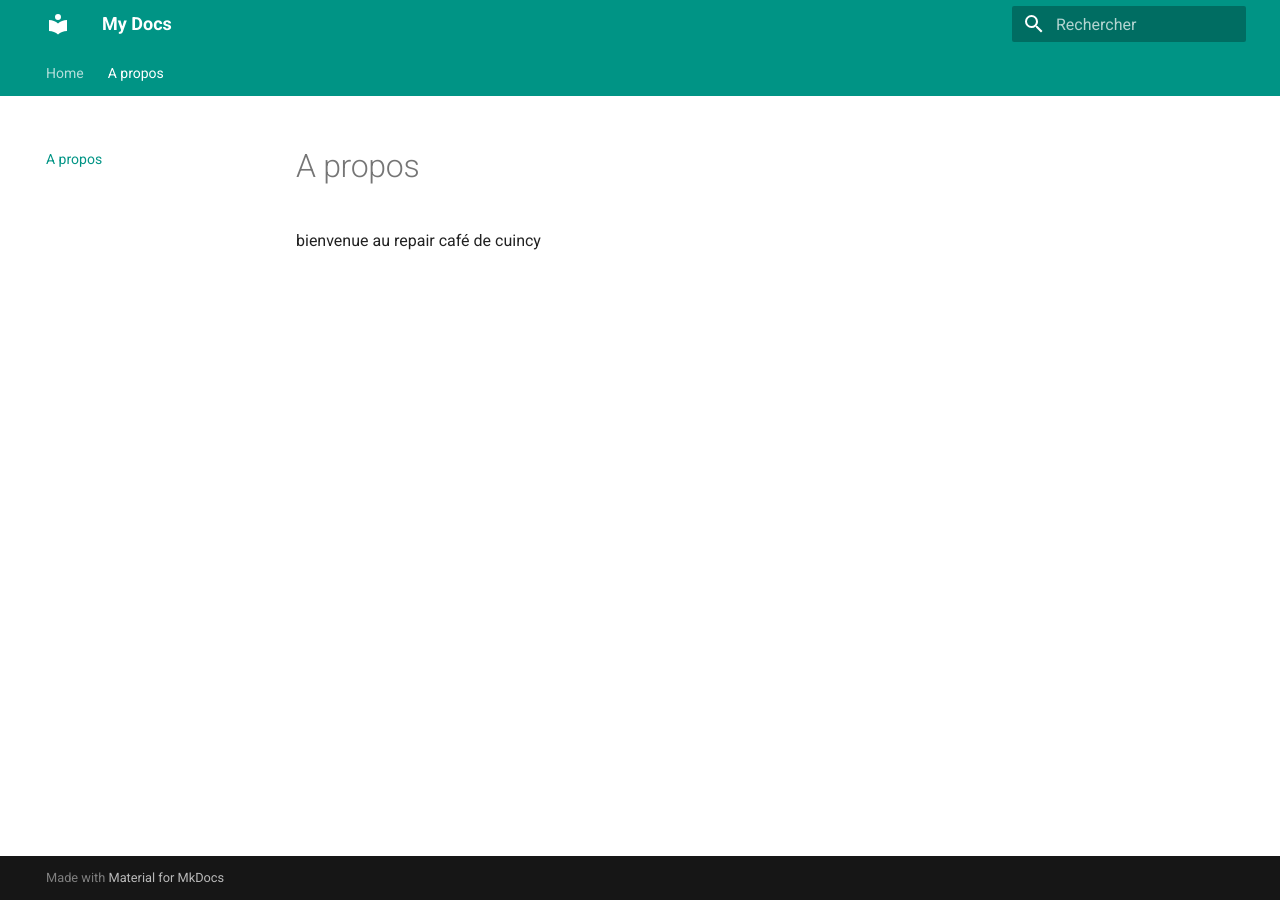
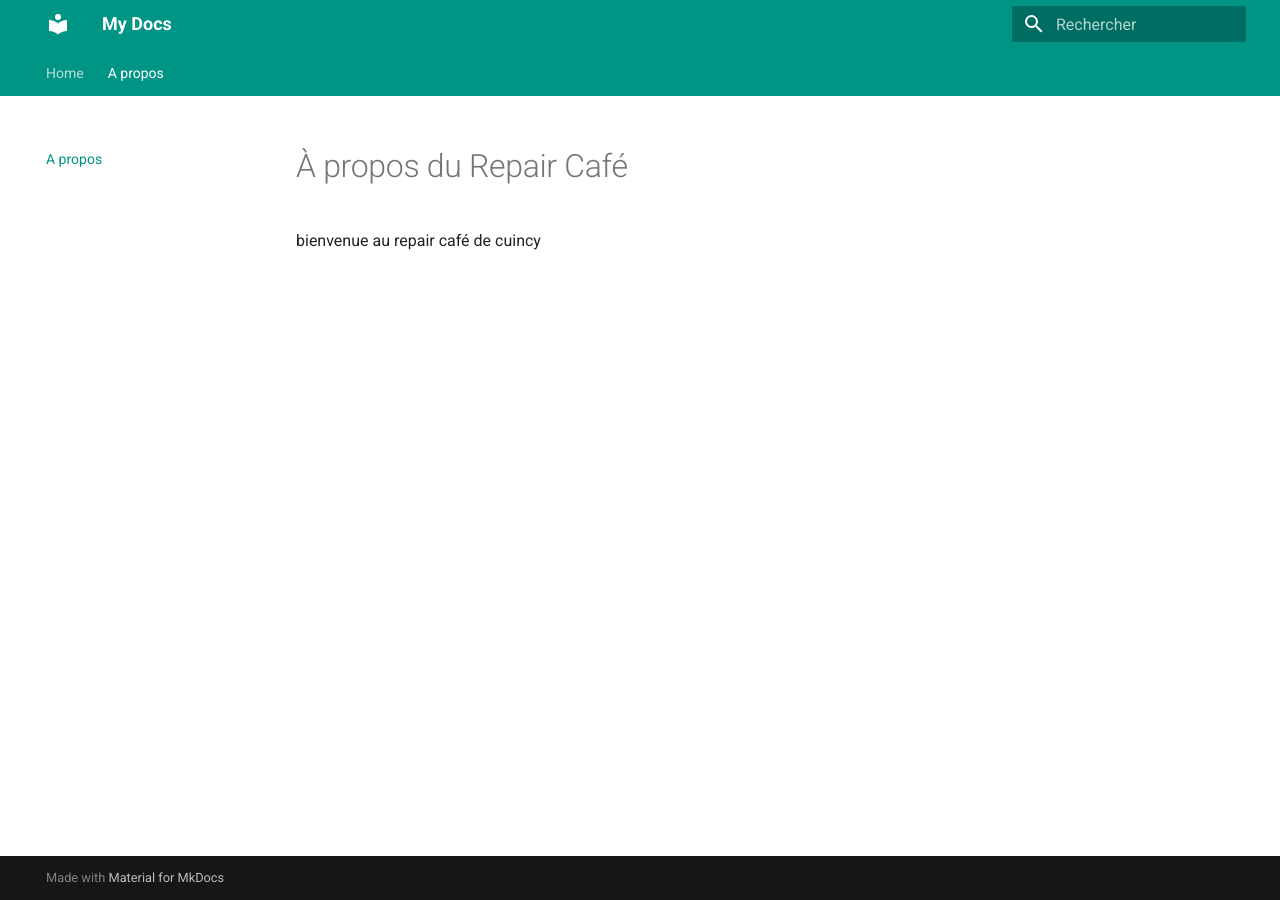
Before and after one commit to audouzealois00-cmd/site-internet-repair-caf-cuincy-collab, an MkDocs documentation site: the page built from docs/about.md, in a window 1280 px wide. Built offline with MkDocs 1.6.1 and Material for MkDocs 9.7.7, drawn with Linux system fonts in a browser that asks for light colours.

Commit message:
Add header to about.md for Repair Café

```diff
--- a/docs/about.md
+++ b/docs/about.md
@@ -1 +1,3 @@
+# À propos du Repair Café
+
 bienvenue au repair café de cuincy
```
